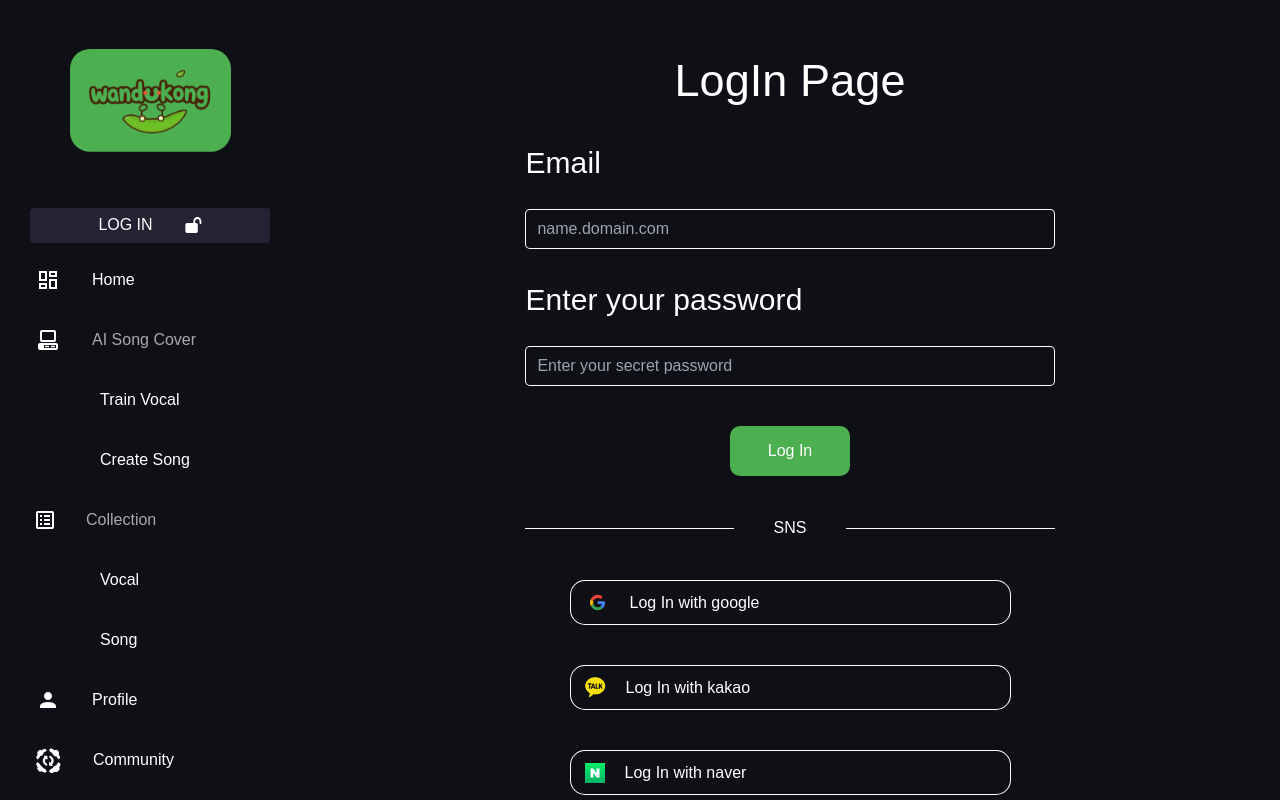
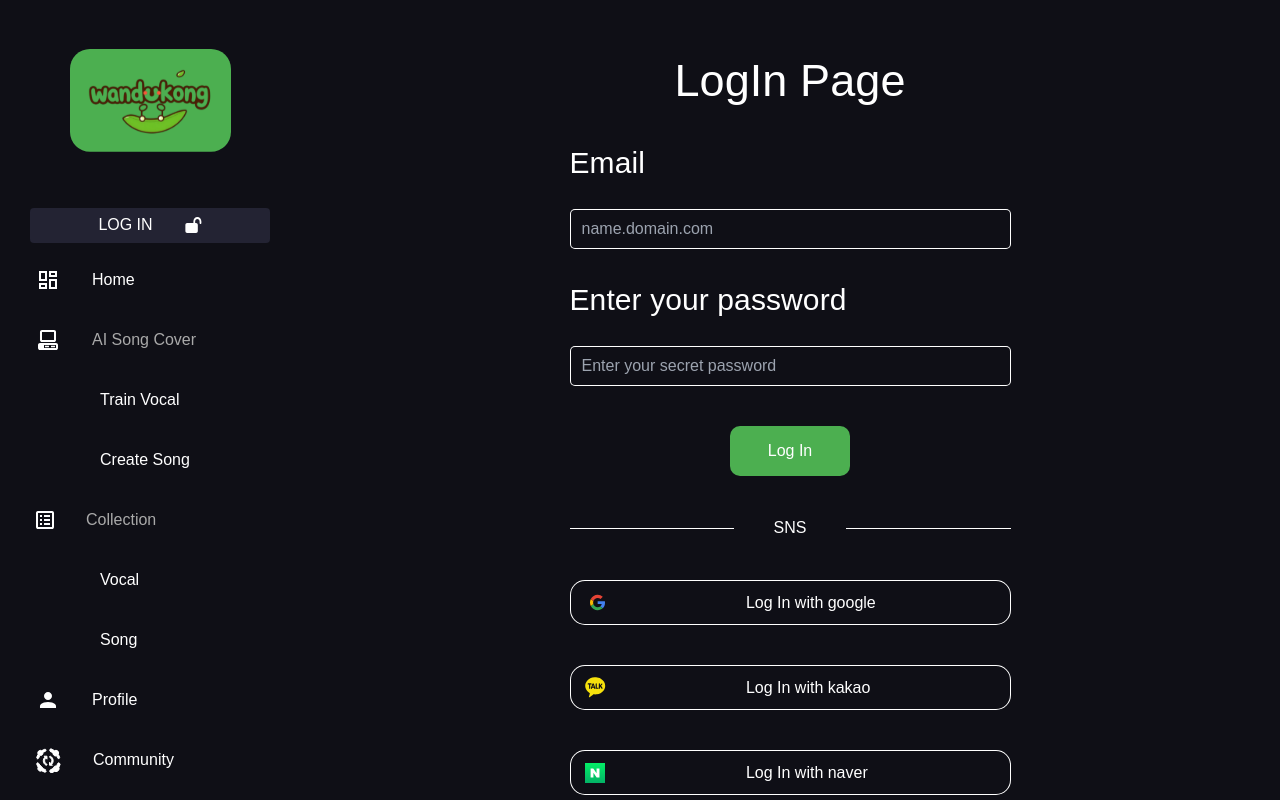
Before and after one commit to Programming-Seungwan/VoiceMeSing-Frontend-forkRepo-forDeploy, a Next.js app: page /login in a window 1280 px wide. Built offline with nearby package versions, Linux system fonts and the light colour scheme; no server answers; a web font is replaced by a local one.

Commit message:
Fix : fix login page UI's width

```diff
--- a/src/components/Login/Divider.tsx
+++ b/src/components/Login/Divider.tsx
@@ -1,7 +1,7 @@
 export default function Divider() {
   return (
     <div className="w-[90%] flex justify-center items-center mt-10">
-      <div className="w-[60%] h-fit flex justify-center items-center">
+      <div className="w-[50%] h-fit flex justify-center items-center">
         <div className="w-[40%] h-[1px] bg-white mr-[40px]" />
         <span>SNS</span>
         <div />
--- a/src/components/Login/EmailPasswordLoginSection.tsx
+++ b/src/components/Login/EmailPasswordLoginSection.tsx
@@ -49,7 +49,7 @@ export default function EmailPasswordLoginSection() {
 
   return (
     <section className="flex flex-col mt-[40px] w-[90%] items-center">
-      <div className="w-[60%] h-fit flex flex-col gap-y-[35px] py-5">
+      <div className="w-[50%] h-fit flex flex-col gap-y-[35px] py-5">
         <span className="text-[30px] normalFont">Email</span>
         <input
           type="email"
@@ -59,7 +59,7 @@ export default function EmailPasswordLoginSection() {
           value={email}
         />
       </div>
-      <div className="w-[60%] h-fit flex flex-col gap-y-[35px] py-5">
+      <div className="w-[50%] h-fit flex flex-col gap-y-[35px] py-5">
         <span className="text-[30px] normalFont">Enter your password</span>
         <input
           type="text"
@@ -69,7 +69,7 @@ export default function EmailPasswordLoginSection() {
           value={password}
         />
       </div>
-      <div className="w-[60%] h-fit flex justify-center items-center pt-5">
+      <div className="w-[50%] h-fit flex justify-center items-center pt-5">
         <button
           className="bg-themeColor text-white rounded-[10px] w-[120px] h-[50px]"
           onClick={handleClickLoginButton}
--- a/src/components/Login/SocialLoginItem.tsx
+++ b/src/components/Login/SocialLoginItem.tsx
@@ -20,12 +20,14 @@ export default function SocialLoginItem({ sns }: SocialLoginItemProp) {
 
   return (
     <Link href={loginURL} className="w-[50%] h-[45px]">
-      <div className="h-full shadow-whiteShadow flex items-center rounded-[15px] pl-[15px] gap-x-5">
-        {sns === 'facebook' && <FacebookLogo />}
-        {sns === 'google' && <GoogleLogo />}
-        {sns === 'kakao' && <KakaoLogo />}
-        {sns === 'naver' && <NaverLogo />}
-        <span>{`Log In with ${sns}`}</span>
+      <div className="h-full shadow-whiteShadow flex justify-center items-center rounded-[15px] relative">
+        {sns === 'facebook' && (
+          <FacebookLogo className="absolute left-[15px]" />
+        )}
+        {sns === 'google' && <GoogleLogo className="absolute left-[15px]" />}
+        {sns === 'kakao' && <KakaoLogo className="absolute left-[15px]" />}
+        {sns === 'naver' && <NaverLogo className="absolute left-[15px]" />}
+        <span className="absolute left-[40%]">{`Log In with ${sns}`}</span>
       </div>
     </Link>
   );
```
